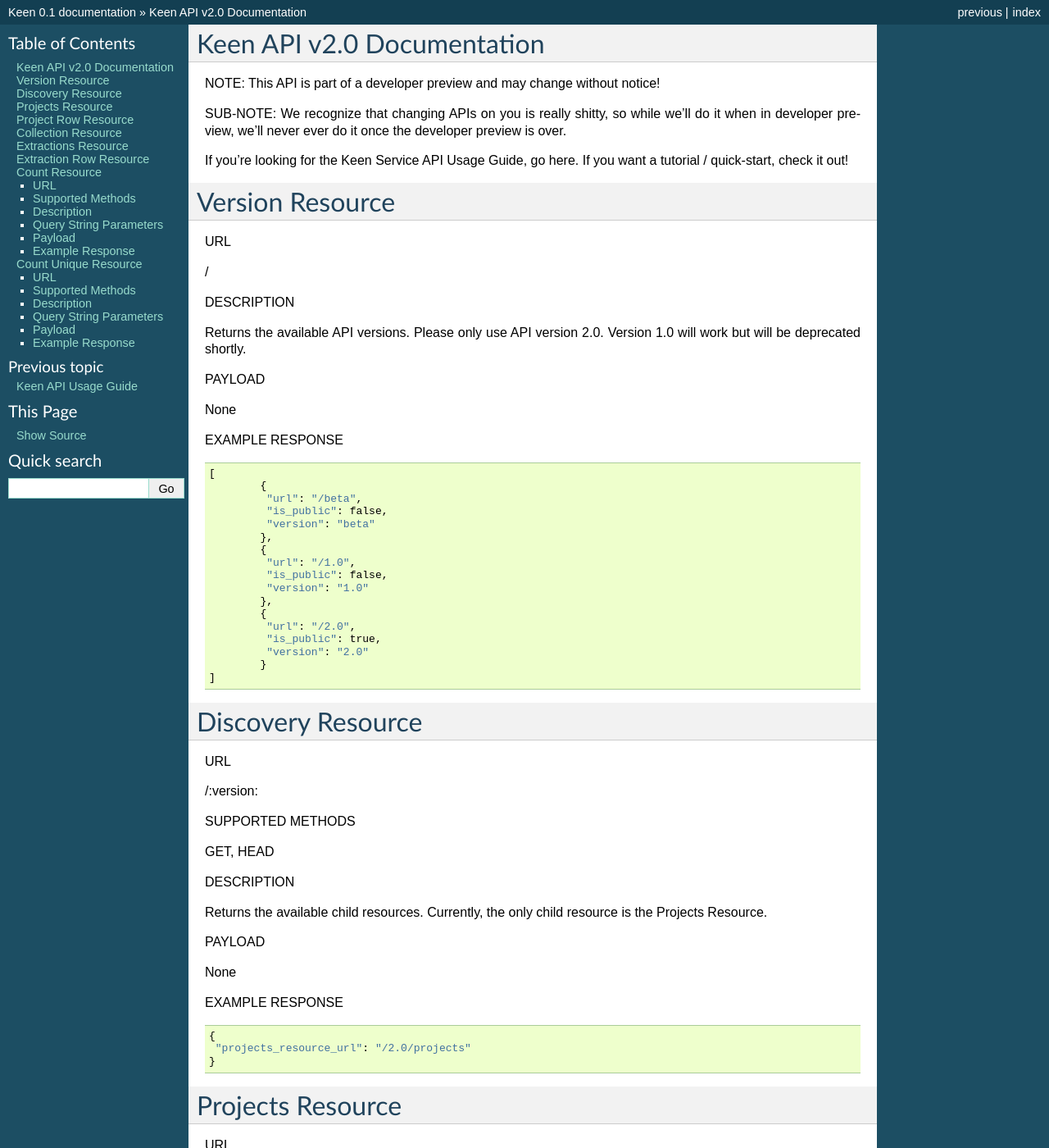
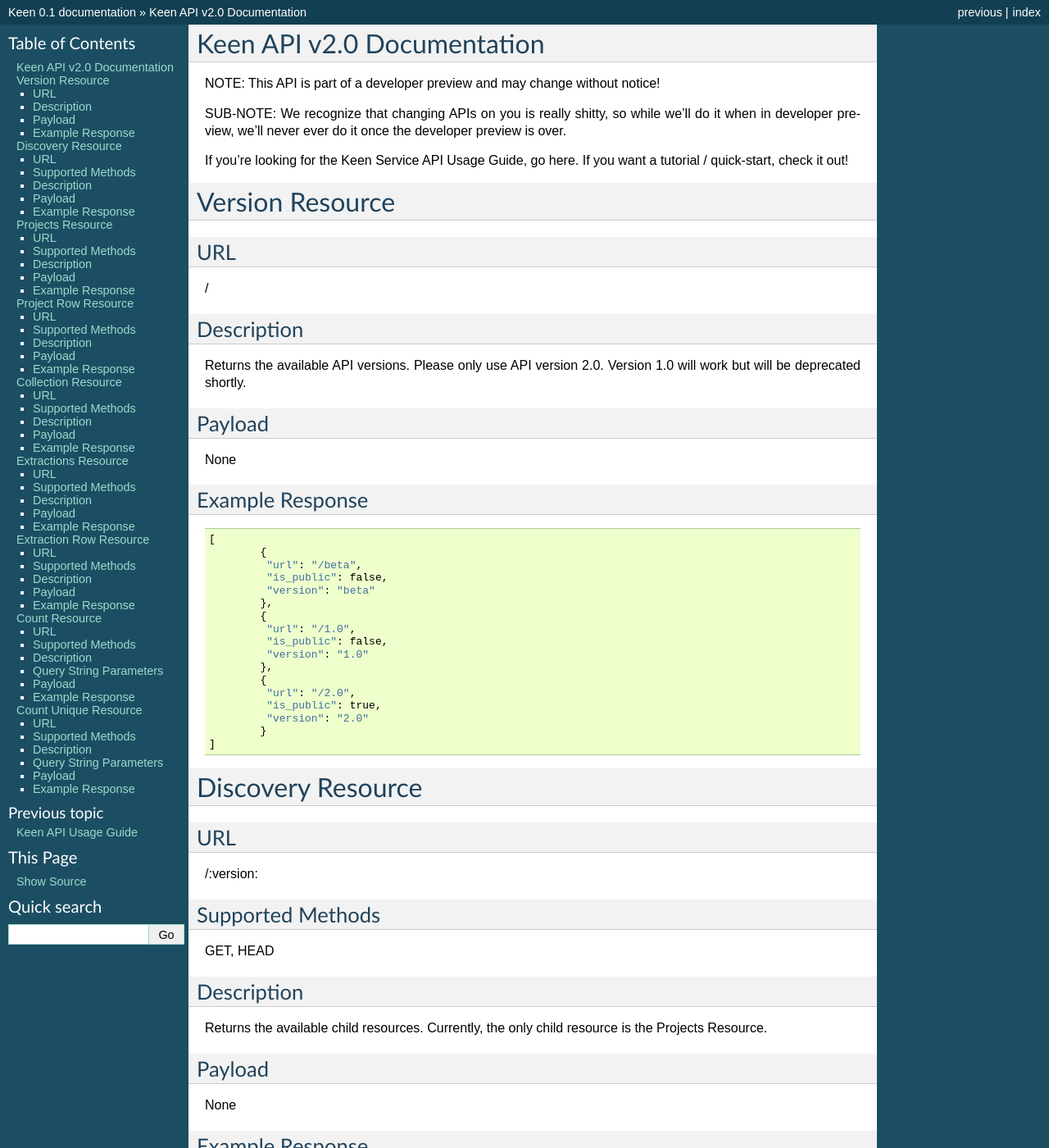
Before and after one commit to keenlabs/Keen-Docs, a Sphinx documentation site: the page built from source/api/reference.rst, in a window 1280 px wide and 1400 px high. Shown: the whole window at 82% size. Built offline with Sphinx 7.4.7, drawn with Linux system fonts in a browser that asks for light colours; some of the changed text lies outside the part shown.

Commit message:
add section headers, fix casing for api reference

```diff
--- a/source/api/reference.rst
+++ b/source/api/reference.rst
@@ -11,19 +11,28 @@
 ================
 Version Resource
 ================
+
+----
 URL
+----
 
 /
 
-DESCRIPTION
+-----------
+Description
+-----------
 
 Returns the available API versions. Please only use API version 2.0. Version 1.0 will work but will be deprecated shortly.
 
-PAYLOAD
+-------
+Payload
+-------
 
 None
 
-EXAMPLE RESPONSE
+----------------
+Example Response
+----------------
 
 ::
 
@@ -49,23 +58,34 @@
 ==================
 Discovery Resource
 ==================
+
+----
 URL
+----
 
 /:version:
 
-SUPPORTED METHODS
+-----------------
+Supported Methods
+-----------------
 
 GET, HEAD
 
-DESCRIPTION
+-----------
+Description
+-----------
 
 Returns the available child resources. Currently, the only child resource is the Projects Resource.
 
-PAYLOAD
+-------
+Payload
+-------
 
 None
 
-EXAMPLE RESPONSE
+----------------
+Example Response
+----------------
 
 ::
 
@@ -78,23 +98,33 @@
 Projects Resource
 =================
 
+----
 URL
+----
 
 /:version:/projects
 
-SUPPORTED METHODS
+-----------------
+Supported Methods
+-----------------
 
 GET, HEAD
 
-DESCRIPTION
+-----------
+Description
+-----------
 
 Returns the projects accessible to the API user, as well as links to project sub-resources for discovery.
 
-PAYLOAD
+-------
+Payload
+-------
 
 None
 
-EXAMPLE RESPONSE
+----------------
+Example Response
+----------------
 
 ::
 
@@ -123,23 +153,33 @@
 Project Row Resource
 ====================
 
+----
 URL
+----
 
 /:VERSION:/projects/:PROJECT_ID:
 
-SUPPORTED METHODS
+-----------------
+Supported Methods
+-----------------
 
 GET, HEAD
 
-DESCRIPTION
+-----------
+Description
+-----------
 
 Returns detailed information about the specific project, as well as links to related resources.
 
-PAYLOAD
+-------
+Payload
+-------
 
 None
 
-EXAMPLE RESPONSE
+----------------
+Example Response
+----------------
 
 ::
 
@@ -166,21 +206,29 @@
 Collection Resource
 ===================
 
+----
 URL
+----
 
 /:VERSION:/projects/:PROJECT_ID:/:COLLECTION_NAME:
 
-SUPPORTED METHODS
+-----------------
+Supported Methods
+-----------------
 
 GET, HEAD, POST
 
-DESCRIPTION
+-----------
+Description
+-----------
 
 GET returns available schema information for this collection, including columns and their type and frequency. It also returns links to sub-resources.
 
 POST adds a new resource to this collection.
 
-PAYLOAD
+-------
+Payload
+-------
 
 A namespaced JSON object. There are two namespaces that matter. The "body" namespace is required and is where the properties you define and their values are placed. The "header" namespace is optional and is where several standard properties are placed. Some of them can be overriden.
 
@@ -201,7 +249,9 @@
 		}
 	}
 
-EXAMPLE RESPONSE
+----------------
+Example Response
+----------------
 
 GET
 
@@ -249,21 +299,29 @@
 Extractions Resource
 ====================
 
+----
 URL
+----
 
 /:VERSION:/projects/:PROJECT_ID:/:COLLECTION_NAME:/_extracts
 
-SUPPORTED METHODS
+-----------------
+Supported Methods
+-----------------
 
 GET, HEAD, POST
 
-DESCRIPTION
+-----------
+Description
+-----------
 
 GET returns available extractions and their statuses.
 
 POST creates a new extraction.
 
-PAYLOAD
+-------
+Payload
+-------
 
 Body should be a JSON object. One property is "clauses", which is a list of nested JSON objects with the following properties:
 
@@ -290,7 +348,9 @@
 
 
 
-EXAMPLE RESPONSE
+----------------
+Example Response
+----------------
 
 GET
 
@@ -325,23 +385,33 @@
 Extraction Row Resource
 =======================
 
+----
 URL
+----
 
 /:VERSION:/projects/:PROJECT_ID:/:COLLECTION_NAME:/_extracts/:EXTRACTION_ID:
 
-SUPPORTED METHODS
+-----------------
+Supported Methods
+-----------------
 
 GET, HEAD
 
-DESCRIPTION
+-----------
+Description
+-----------
 
 GET returns detailed information about a particular extraction (including a link to its results if the extraction has completed).
 
-PAYLOAD
+-------
+Payload
+-------
 
 None
 
-EXAMPLE RESPONSE
+----------------
+Example Response
+----------------
 
 ::
 
```
